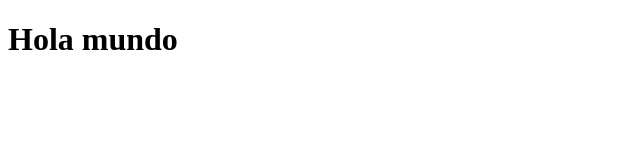
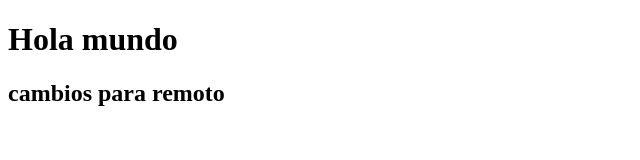
Before and after one commit to ProfeOscarUni/ejercicio, a plain HTML site: page index.html in a window 1280 px wide. Shown: the whole page, without its empty margins (0-640 px from the left). Drawn offline with Linux system fonts and the light colour scheme.

Commit message:
se agrega cambio para remoto

```diff
--- a/index.html
+++ b/index.html
@@ -9,5 +9,6 @@
 </head>
 <body>
     <h1>Hola mundo</h1>
+    <h2>cambios para remoto</h2>
 </body>
 </html>
```
